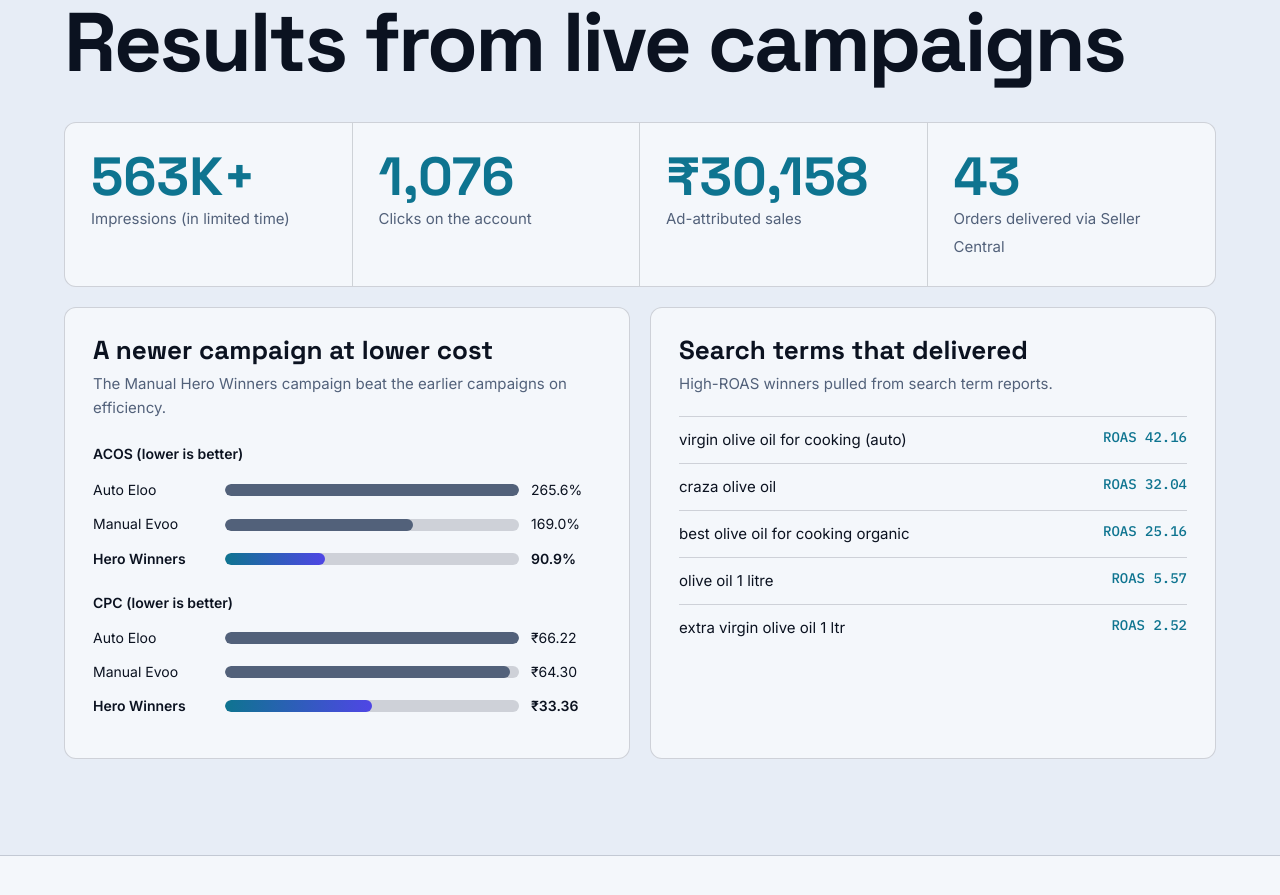
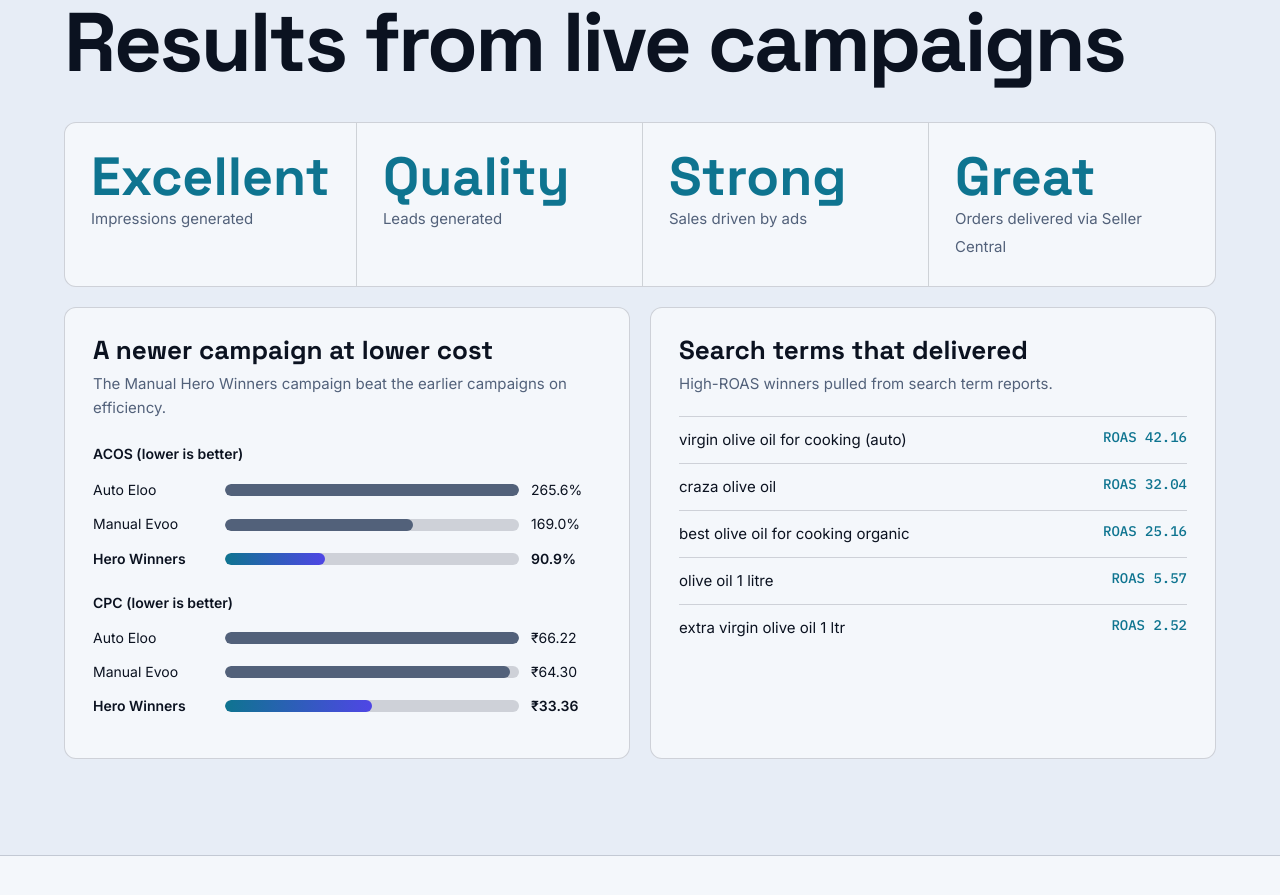
Before and after one commit to shabadbathladigital-site/shabad-landing-page, a plain HTML site: page index.html in a window 1280 px wide. Shown: the part 2660-3555 px from the top of the page. Drawn offline with Linux system fonts and the light colour scheme.

Commit message:
Update index.html

```diff
--- a/index.html
+++ b/index.html
@@ -129,10 +129,10 @@ footer{padding:22px 0;color:var(--mut);font-size:14px;border-top:1px solid var(-
 <section id="results" style="background:var(--bg2);border-block:1px solid var(--line)"><div class="w">
 <span class="m">// amazon ads · real numbers</span><h2 class="d">Results from live campaigns</h2>
 <div class="stats">
-<div><b>563K+</b><span>Impressions (in limited time)</span></div>
-<div><b>1,076</b><span>Clicks on the account</span></div>
-<div><b>₹30,158</b><span>Ad-attributed sales</span></div>
-<div><b>43</b><span>Orders delivered via Seller Central</span></div>
+<div><b>Excellent</b><span>Impressions generated</span></div>
+<div><b>Quality</b><span>Leads generated</span></div>
+<div><b>Strong</b><span>Sales driven by ads</span></div>
+<div><b>Great</b><span>Orders delivered via Seller Central</span></div>
 </div>
 <div class="cmp" id="cmp">
 <div class="panel"><h3>A newer campaign at lower cost</h3><p>The Manual Hero Winners campaign beat the earlier campaigns on efficiency.</p>
```
